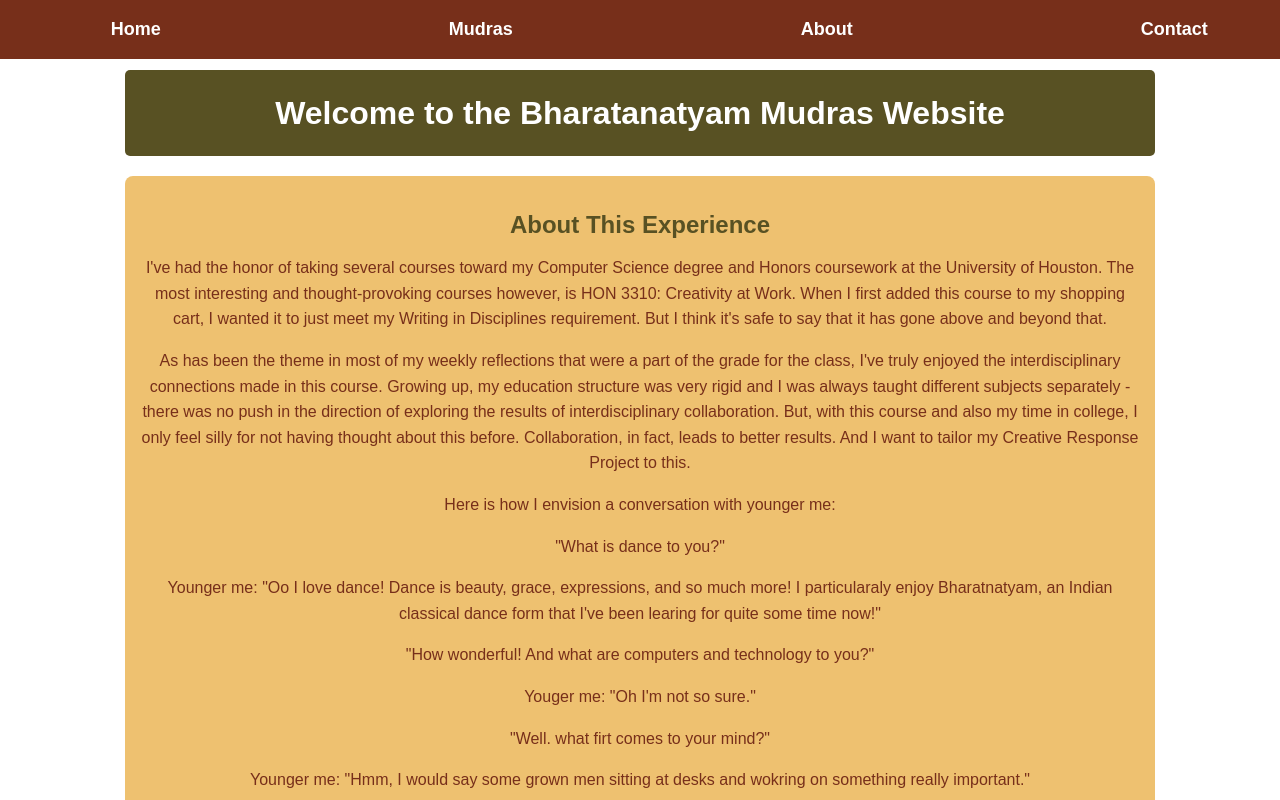
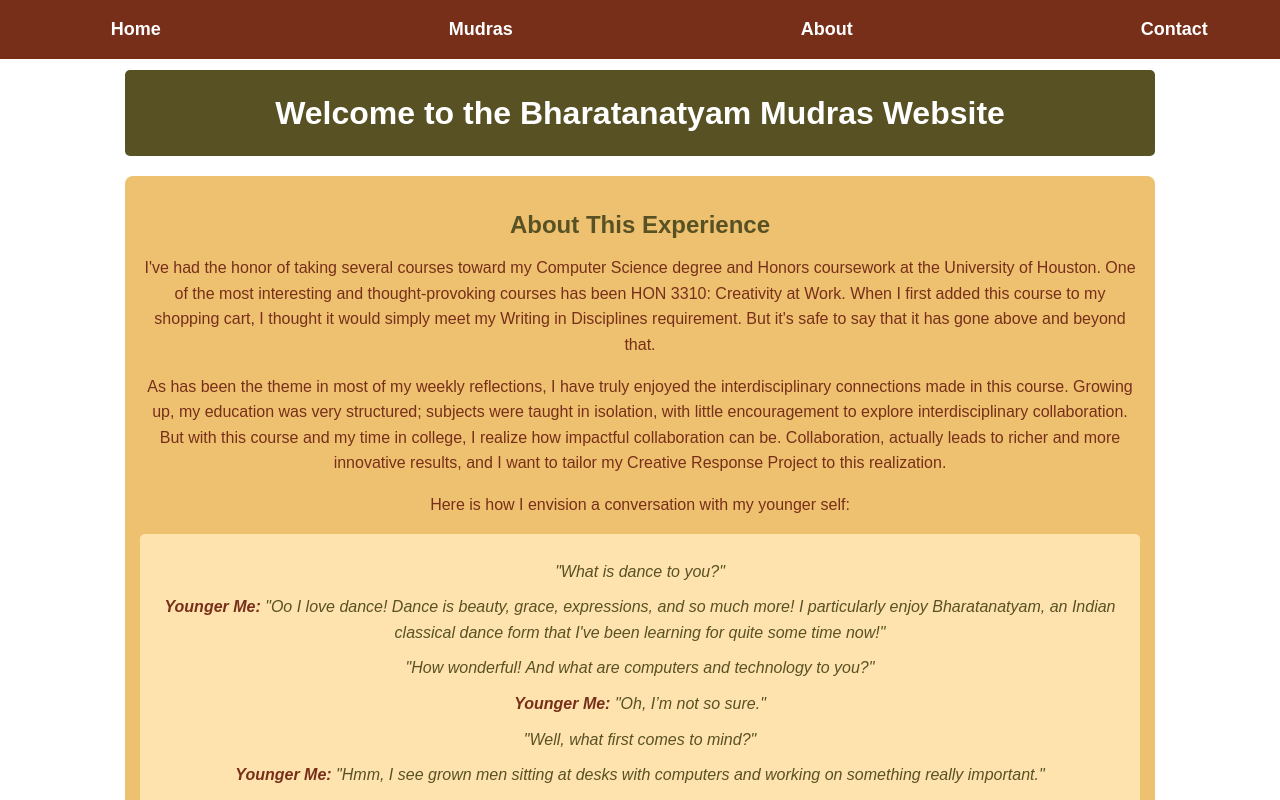
Before and after one commit to naumiaparanji/mudrawebsite, a React (Create React App) app in the folder mudraapp/: page / in a window 1280 px wide. Shown: the top 800 px of the page. Built offline with nearby package versions, Linux system fonts and the light colour scheme.

Commit message:
Home page almost done

```diff
--- a/mudraapp/src/pages/Home.css
+++ b/mudraapp/src/pages/Home.css
@@ -34,10 +34,28 @@
 }
 
 h2 {
-    color: #F58549; /* Bright orange */
+    color: #772F1A; /* Bright orange */
     margin-bottom: 10px;
 }
 
 p {
     line-height: 1.6;
 }
+
+.dialogue {
+    background-color: #ffe3af; /* Golden yellow for distinction */
+    padding: 15px;
+    margin: 0px 0;
+    border-radius: 5px;
+    font-style: italic;
+    color: #585123;
+}
+
+.dialogue p {
+    margin: 10px 0;
+}
+
+.dialogue p strong {
+    font-weight: bold;
+    color: #772F1A; /* Deep brown-red for emphasis */
+}
--- a/mudraapp/src/pages/Home.js
+++ b/mudraapp/src/pages/Home.js
@@ -12,35 +12,33 @@ const Home = () => {
             <section className="intro">
             <h2>About This Experience</h2>
             <p>
-                    I've had the honor of taking several courses toward my Computer Science degree and Honors coursework at the University of Houston. The most interesting and thought-provoking courses however, is HON 3310: Creativity at Work. When I first added this course to my shopping cart, I wanted it to just meet my Writing in Disciplines requirement. But I think it's safe to say that it has gone above and beyond that.
+                I've had the honor of taking several courses toward my Computer Science degree and Honors coursework at the University of Houston. One of the most interesting and thought-provoking courses has been HON 3310: Creativity at Work. When I first added this course to my shopping cart, I thought it would simply meet my Writing in Disciplines requirement. But it's safe to say that it has gone above and beyond that.
             </p>
             <p>
-                    As has been the theme in most of my weekly reflections that were a part of the grade for the class, I've truly  enjoyed the interdisciplinary connections made in this course. Growing up, my education structure was very rigid and I was always taught different subjects separately - there was no push in the direction of exploring the results of interdisciplinary collaboration. But, with this course and also my time in college, I only feel silly for not having thought about this before. Collaboration, in fact, leads to better results. And I want to tailor my Creative Response Project to this.
+                As has been the theme in most of my weekly reflections, I have truly enjoyed the interdisciplinary connections made in this course. Growing up, my education was very structured; subjects were taught in isolation, with little encouragement to explore interdisciplinary collaboration. But with this course and my time in college, I realize how impactful collaboration can be. Collaboration, actually leads to richer and more innovative results, and I want to tailor my Creative Response Project to this realization.
             </p>
             <p>
-                    Here is how I envision a conversation with younger me:
+                Here is how I envision a conversation with my younger self:
+            </p>
+            <div className="dialogue">
                 <p>"What is dance to you?"</p>
-                    <p>Younger me: "Oo I love dance! Dance is beauty, grace, expressions, and so much more! I particularaly enjoy Bharatnatyam, an Indian classical dance form that I've been learing for quite some time now!"</p>
+                <p><strong>Younger Me:</strong> "Oo I love dance! Dance is beauty, grace, expressions, and so much more! I particularly enjoy Bharatanatyam, an Indian classical dance form that I've been learning for quite some time now!"</p>
 
                 <p>"How wonderful! And what are computers and technology to you?"</p>
-                    <p>Youger me: "Oh I'm not so sure."</p>
+                <p><strong>Younger Me:</strong> "Oh, I’m not so sure."</p>
 
-                    <p>"Well. what firt comes to your mind?"</p>
-                    <p>Younger me: "Hmm, I would say some grown men sitting at desks and wokring on something really important."</p>
+                <p>"Well, what first comes to mind?"</p>
+                <p><strong>Younger Me:</strong> "Hmm, I see grown men sitting at desks with computers and working on something really important."</p>
 
-                    Younger me would not only grow up to break the stereotype and be a woman in STEM, but to her surprise, would also discover that there is so much to collaborate on in the field of art and science.
+            </div>
+            <p>
+                    Younger me would not only grow up to break this stereotype and become a woman in STEM but, through the Creativity course, would also discover that there is so much potential in the collaboration between art and science.
             </p>
             <p>
-                    This website bridges the art of Bharatanatyam with the world of web development, offering a unique
-                    journey into traditional Indian dance through modern technology. My aim is to showcase how cultural
-                    heritage and coding can coexist, creating an interactive learning experience that pays homage to the
-                    beauty and precision of Bharatanatyam.
+                This website bridges the art of Bharatanatyam with the world of web development, offering a unique journey into traditional Indian dance through modern technology. My aim is to showcase how cultural heritage and coding can coexist, creating an interactive learning experience that pays homage to the beauty and precision of Bharatanatyam.
             </p>
             <p>
-                    By blending the structured and creative nature of coding with the expressive art of Bharatanatyam, I
-                    hope to inspire a deeper appreciation of both fields. Each mudra (hand gesture) reflects elements of
-                    storytelling, symbolism, and cultural expression – just as each line of code here supports this digital
-                    narrative.
+                By blending the structured and creative nature of coding with the expressive art of Bharatanatyam, I hope to inspire a deeper appreciation of both fields. Each mudra (hand gesture) reflects elements of storytelling, symbolism, and cultural expression – just as each line of code here supports this digital narrative.
             </p>
         </section>
 
```
Lines whose indentation alone changed are shown as unchanged.
